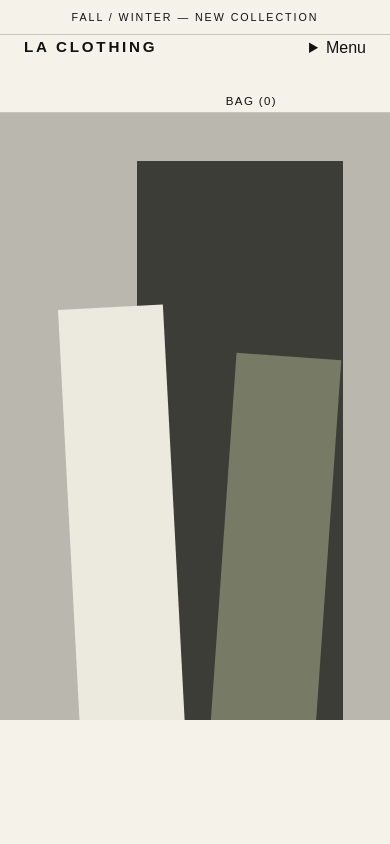
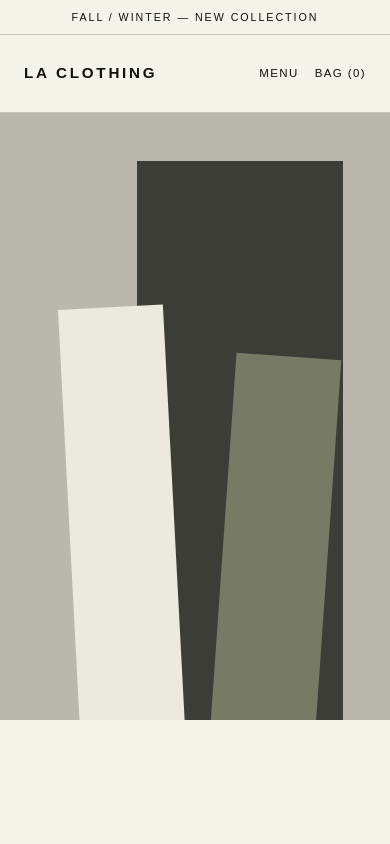
Before and after one commit to nguyentuanson27-netizen/website-la-clothing, a Next.js app: page / in a window 390 px wide. Shown: the top 844 px of the page. Built offline with nearby package versions, Linux system fonts and the light colour scheme.

Commit message:
fix: style accessible mobile menu

```diff
--- a/src/app/globals.css
+++ b/src/app/globals.css
@@ -33,7 +33,8 @@ a {
 }
 
 a:focus-visible,
-button:focus-visible {
+button:focus-visible,
+summary:focus-visible {
   outline: 2px solid currentColor;
   outline-offset: 4px;
 }
@@ -69,6 +70,7 @@ button:focus-visible {
   gap: 2rem;
   padding: 0 1.5rem;
   border-bottom: 1px solid var(--line);
+  position: relative;
 }
 
 .brand-mark {
@@ -90,6 +92,47 @@ button:focus-visible {
 
 .utility-nav {
   justify-self: end;
+}
+
+.mobile-nav {
+  display: none;
+  justify-self: end;
+}
+
+.mobile-nav details {
+  position: static;
+}
+
+.mobile-nav summary {
+  cursor: pointer;
+  list-style: none;
+  font-size: 0.72rem;
+  text-transform: uppercase;
+  letter-spacing: 0.12em;
+}
+
+.mobile-nav summary::-webkit-details-marker {
+  display: none;
+}
+
+.mobile-menu {
+  position: absolute;
+  z-index: 40;
+  top: 100%;
+  left: 0;
+  right: 0;
+  display: grid;
+  padding: 0 1.5rem 1.5rem;
+  background: var(--paper);
+  border-bottom: 1px solid var(--line);
+}
+
+.mobile-menu a {
+  padding: 1rem 0;
+  border-top: 1px solid var(--line);
+  font-size: 0.78rem;
+  text-transform: uppercase;
+  letter-spacing: 0.12em;
 }
 
 .site-footer {
@@ -127,11 +170,16 @@ button:focus-visible {
 
 @media (max-width: 900px) {
   .nav-shell {
-    grid-template-columns: 1fr auto;
+    grid-template-columns: 1fr auto auto;
+    gap: 1rem;
   }
 
   .desktop-nav {
     display: none;
+  }
+
+  .mobile-nav {
+    display: block;
   }
 
   .utility-nav a:not(:last-child) {
```
